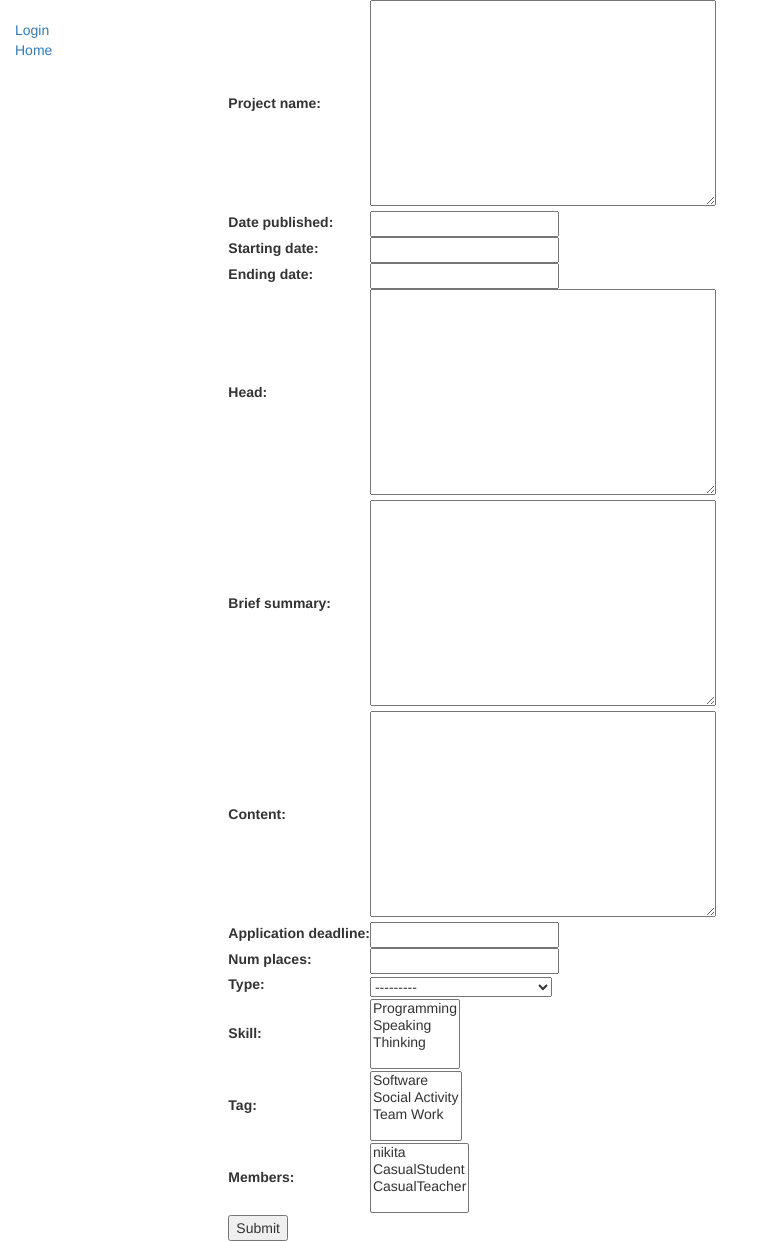
After one commit to ptrdiff/projectsfair, a Django app: page /create/ in a window 1280 px wide. The commit adds this page. Shown: the whole page, without its empty margins (0-763 px from the left). Run offline with Django 3.2, Linux system fonts and the light colour scheme; data comes from the database, SQL or seed files in the repository; both versions use the stored data as it was after the commit; some libraries are stand-ins or nearby versions.

Commit message:
Project create, edit, delete forms added

```diff
--- a/fairapp/models.py
+++ b/fairapp/models.py
@@ -1,6 +1,6 @@
 from django.db import models
 from django.contrib.auth.models import User
-
+from django.urls import reverse
 
 class Type(models.Model):
     type_name = models.CharField(max_length=255)
@@ -41,6 +41,9 @@ class Project(models.Model):
     def __str__(self):
         return self.project_name
 
+    def get_absolute_url(self):
+        return "/%i/" % self.id
+
 
 class AppForProject(models.Model):
     project = models.OneToOneField(Project, on_delete=models.CASCADE)
--- a/fairapp/urls.py
+++ b/fairapp/urls.py
@@ -6,4 +6,7 @@ urlpatterns = [
     path('', views.IndexView.as_view(), name='index'),
     path('<int:pk>/', views.DetailView.as_view(), name='detail'),
     path('accounts/', include('django.contrib.auth.urls')),
+    path('create/', views.ProjectCreate.as_view(), name='project_create'),
+    path('<int:pk>/update/', views.ProjectUpdate.as_view(), name='project_update'),
+    path('<int:pk>/delete/', views.ProjectDelete.as_view(), name='project_delete'),
 ]
--- a/fairapp/views.py
+++ b/fairapp/views.py
@@ -1,5 +1,7 @@
 from django.views import generic
 from .models import Project
+from django.views.generic.edit import CreateView, UpdateView, DeleteView
+from django.urls import reverse_lazy
 
 
 class IndexView(generic.ListView):
@@ -14,3 +16,18 @@ class IndexView(generic.ListView):
 class DetailView(generic.DetailView):
     model = Project
     template_name = 'fairapp/details.html'
+
+
+class ProjectCreate(CreateView):
+    model = Project
+    fields = '__all__'
+
+
+class ProjectUpdate(UpdateView):
+    model = Project
+    fields = '__all__'
+
+
+class ProjectDelete(DeleteView):
+    model = Project
+    success_url = reverse_lazy('fairapp:index')
--- a/templates/fairapp/base_generic.html
+++ b/templates/fairapp/base_generic.html
@@ -25,12 +25,12 @@
           {% if user.is_authenticated %}
                <li>User: {{ user.get_username }}</li>
                <li><a href="{% url 'fairapp:logout'%}?next={{request.path}}">Logout</a></li>
+               <li><a href="{% url 'fairapp:project_create'%}">Create project</a></li>
           {% else %}
                <li><a href="{% url 'fairapp:login'%}?next={{request.path}}">Login</a></li>
           {% endif %}
-          <li><a href="">Home</a></li>
-          <li><a href="">All books</a></li>
-          <li><a href="">All authors</a></li>
+          <li><a href="{% url 'fairapp:index'%}">Home</a></li>
+
 
       </ul>
      {% endblock %}
--- /dev/null
+++ b/templates/fairapp/project_form.html
@@ -0,0 +1,11 @@
+{% extends "fairapp/base_generic.html" %}
+{% block content %}
+    <form action="" method="post">
+        {% csrf_token %}
+        <table>
+        {{ form }}
+        </table>
+        <input type="submit" value="Submit" />
+    </form>
+
+{% endblock %}
```
Also changed, not shown: fairapp/forms.py (added, +11 -0 lines), templates/fairapp/details.html (+4 -4 lines), templates/fairapp/project_confirm_delete.html (added, +14 -0 lines), db.sqlite3.
